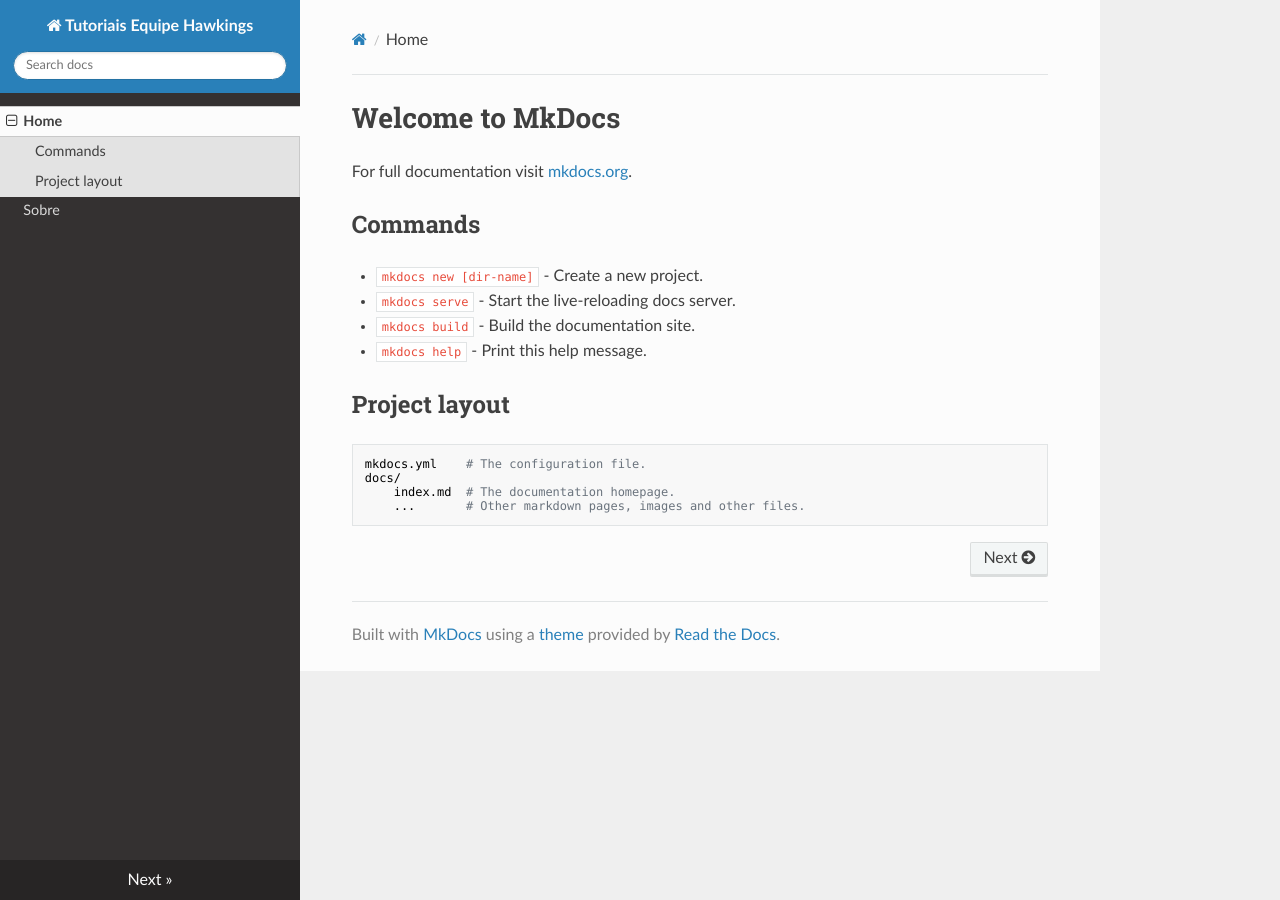
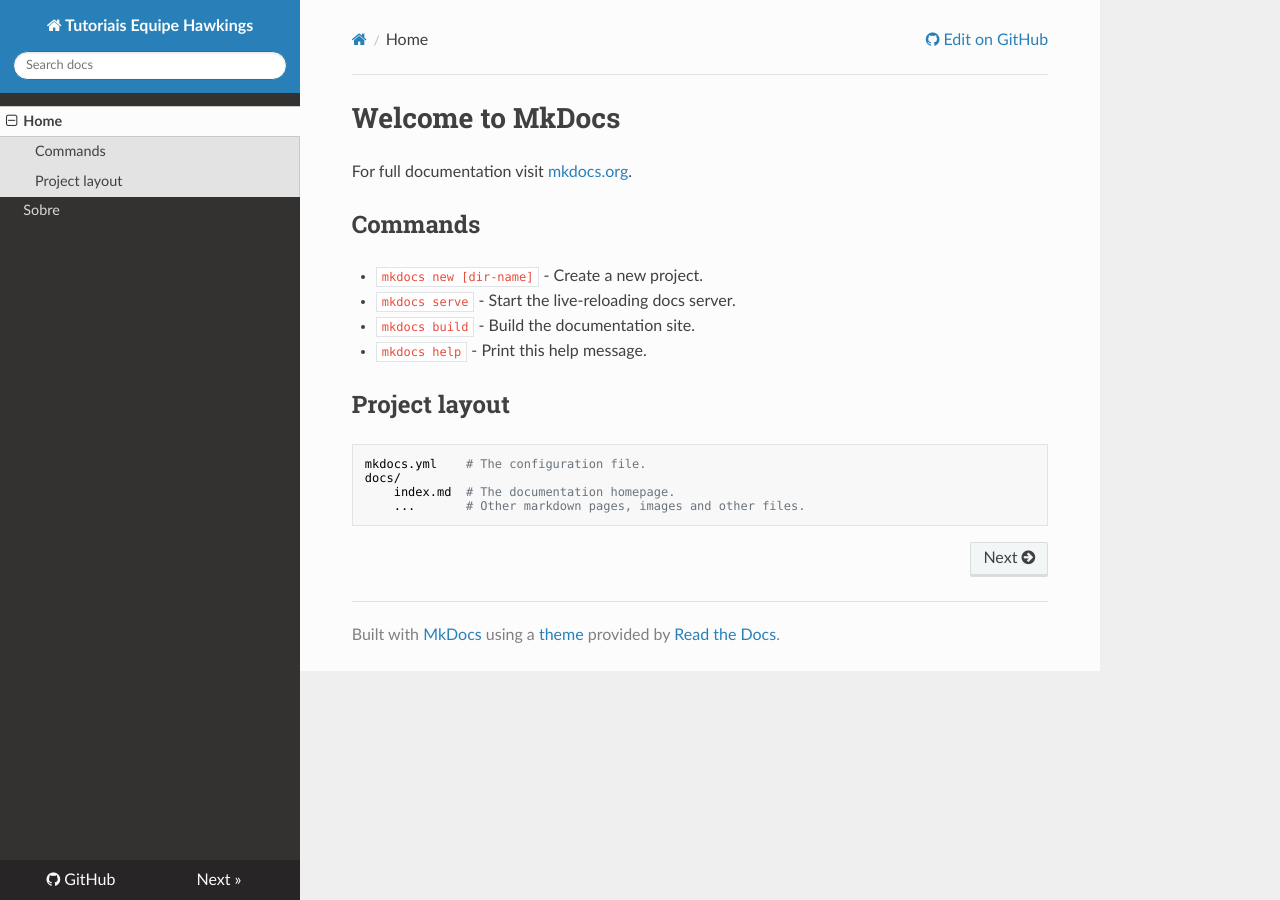
Before and after one commit to Equipe-Hawkings/Site---Tutoriais-Hawkings, an MkDocs documentation site: the page built from docs/index.md, in a window 1280 px wide. Built offline with MkDocs 1.6.1, drawn with Linux system fonts in a browser that asks for light colours; nearby versions of some CDN libraries.

Commit message:
Add files via upload

```diff
--- a/mkdocs.yml
+++ b/mkdocs.yml
@@ -1,4 +1,8 @@
 site_name: Tutoriais Equipe Hawkings
+site_url: https://equipe-hawkings.github.io/Site---Tutoriais-Hawkings/
+site_author: Equipe Hawkings
+repo_url: https://github.com/Equipe-Hawkings/Site---Tutoriais-Hawkings
+edit_uri: edit/main/docs/
 nav:
     - Home: index.md
     - Sobre: sobre.md
```
